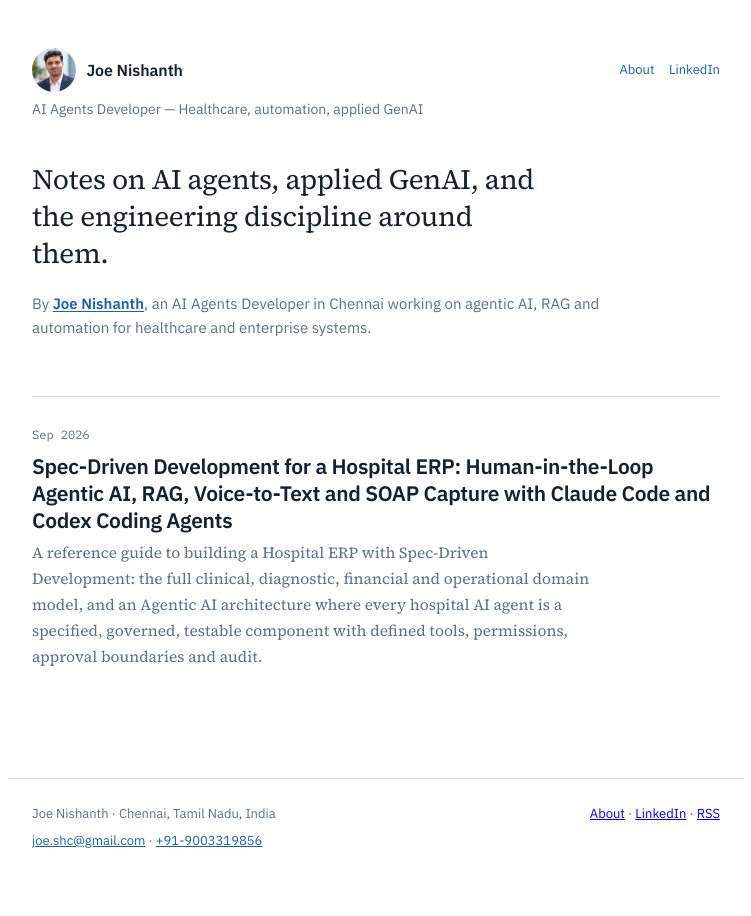
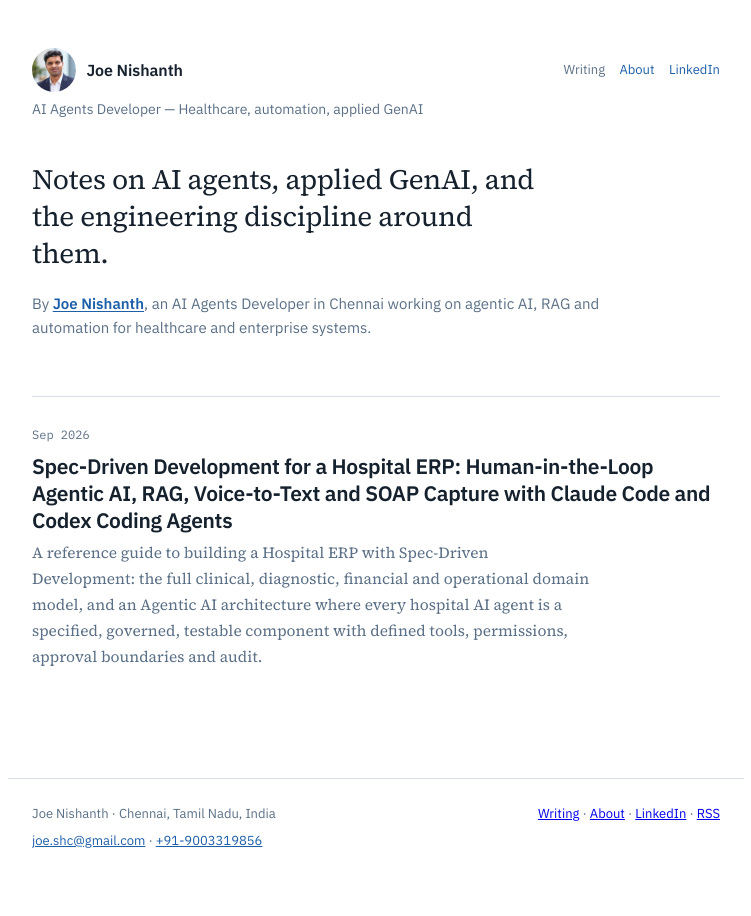
Before and after one commit to joeshc/AI-SDLC-SDD, a Jekyll site: the page built from index.md, in a window 1280 px wide. Shown: the whole page, without its empty margins (264-1015 px from the left). Built offline with Jekyll 4.4.1, drawn with Linux system fonts in a browser that asks for light colours.

Commit message:
Add a Writing link so the article can navigate back
From the article page the only route back to the post listing was clicking
the site name. That is a weak affordance: readers do not reliably recognise a
name as a home link, and crawlers treat it as a logo link rather than
navigation.

Adds "Writing" to the masthead nav and the footer, pointing at the site root
where the posts are listed. "Writing" rather than "Home" because it names
what is actually there, which also makes it better anchor text.

The current page is marked with aria-current="page" and styled as muted and
non-underlining, so the nav shows where you are instead of offering a link to
the page you are already on.

The footer links line is now four items, so it wraps instead of being held on
one line.

Verified at 360px, 390px and 900px: the link resolves (HTTP 200), the nav
wraps to its own row below the name on narrow screens without colliding with
it, and there is no horizontal page overflow.

Co-Authored-By: Claude Opus 5 <noreply@anthropic.com>
Claude-Session: https://claude.ai/code/session_018dWwf3jCxy9SZkS1FRbNni

```diff
--- a/_layouts/default.html
+++ b/_layouts/default.html
@@ -150,7 +150,8 @@
         <span>{{ site.title }}</span>
       </a>
       <nav class="masthead__nav" aria-label="Site">
-        <a class="masthead__link" href="{{ '/about/' | relative_url }}">About</a>
+        <a class="masthead__link" href="{{ '/' | relative_url }}"{% if page.url == '/' %} aria-current="page"{% endif %}>Writing</a>
+        <a class="masthead__link" href="{{ '/about/' | relative_url }}"{% if page.url == '/about/' %} aria-current="page"{% endif %}>About</a>
         <a class="masthead__link"
            href="https://www.linkedin.com/in/joe-nishanth"
            rel="me noopener"
@@ -173,7 +174,7 @@
         <a href="tel:+919003319856">+91-9003319856</a>
       </p>
     </div>
-    <p class="footer__links"><a href="{{ '/about/' | relative_url }}">About</a> · <a href="https://www.linkedin.com/in/joe-nishanth">LinkedIn</a> · <a href="{{ '/feed.xml' | relative_url }}">RSS</a></p>
+    <p class="footer__links"><a href="{{ '/' | relative_url }}">Writing</a> · <a href="{{ '/about/' | relative_url }}">About</a> · <a href="https://www.linkedin.com/in/joe-nishanth">LinkedIn</a> · <a href="{{ '/feed.xml' | relative_url }}">RSS</a></p>
   </footer>
 
   <script type="module">
--- a/assets/css/main.css
+++ b/assets/css/main.css
@@ -86,6 +86,14 @@ main,
 
 .masthead__link:hover { text-decoration: underline; }
 
+/* The page you are on is shown, not linked away from. */
+.masthead__link[aria-current="page"] {
+  color: var(--ink-soft);
+  cursor: default;
+}
+
+.masthead__link[aria-current="page"]:hover { text-decoration: none; }
+
 .masthead__nav {
   display: inline-flex;
   align-items: baseline;
@@ -134,7 +142,7 @@ main,
 
 /* Long contact strings must wrap rather than push the footer sideways. */
 .footer__contact a { color: var(--accent); overflow-wrap: anywhere; }
-.footer__links { white-space: nowrap; }
+.footer__links { text-wrap: balance; }
 
 .footer p { margin: 0; }
 
```
